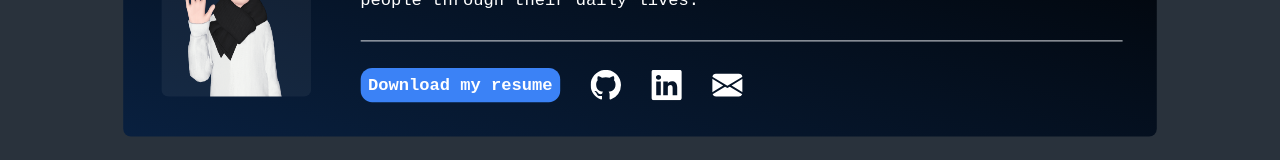
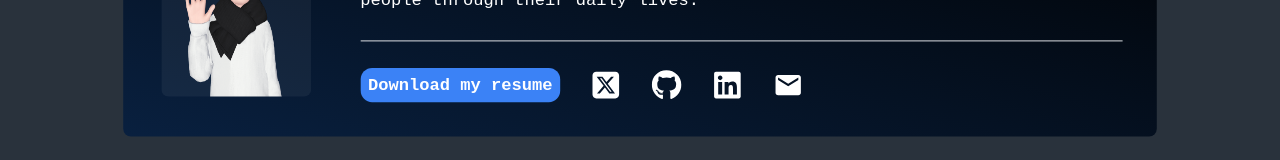
Before and after one commit to DevM7mdAli/PortfolioWeb, a React (Create React App) app: page / in a window 1280 px wide. Shown: the part 241-401 px from the top of the page. Built offline with nearby package versions, Linux system fonts and the light colour scheme; a web font is replaced by a local one.

Commit message:
replace svg with icon and adding X

```diff
--- a/src/App.js
+++ b/src/App.js
@@ -18,7 +18,7 @@ function App() {
       }
 
       <div className='flex flex-col gap-y-24 justify-center items-center w-full px-8 lg:px-24 mt-20'>
-        <AboutCard imgLogo={Logo} imgGif={LogoGif} resumeLink={me.resumeLink} linkedLink={me.linkedLink} GitHubLink={me.GitHubLink} Email={me.Email} about={`${me.about}`} />
+        <AboutCard imgLogo={Logo} imgGif={LogoGif} resumeLink={me.resumeLink} linkedLink={me.linkedLink} GitHubLink={me.GitHubLink} XLink={me.XLink} Email={me.Email} about={`${me.about}`} />
 
         <Skills />
 
--- a/src/components/About/AboutCard.js
+++ b/src/components/About/AboutCard.js
@@ -1,6 +1,9 @@
 import { useState } from "react"
+import { FaGithub, FaLinkedin } from "react-icons/fa";
+import { MdEmail } from "react-icons/md";
+import { FaSquareXTwitter } from "react-icons/fa6";
 
-export default function AboutCard({ imgLogo, about, imgGif, resumeLink, linkedLink, GitHubLink, Email }) {
+export default function AboutCard({ imgLogo, about, imgGif, resumeLink, linkedLink, GitHubLink, XLink, Email }) {
   const [inMouse, setInMouse] = useState(false)
   return (
     <div className="flex flex-col lg:flex-row p-9 gap-x-12 w-full border-blue-200 bg-gradient-to-tr from-bgFromGrad to-black rounded-lg transition-all scale-95 hover:scale-100" id="AboutMe">
@@ -22,20 +25,17 @@ export default function AboutCard({ imgLogo, about, imgGif, resumeLink, linkedLi
             <a href={resumeLink} target="_blank" rel="noopener noreferrer" className=" rounded-xl bg-btnBgColor px-2 py-1 text-lg font-bold">Download my resume</a>
           </div>
           <div className="flex gap-x-8">
+            <a href={XLink} target="_blank" rel="noopener noreferrer">
+              <FaSquareXTwitter size={32} />
+            </a>
             <a href={GitHubLink} target="_blank" rel="noopener noreferrer">
-              <svg xmlns="http://www.w3.org/2000/svg" width="32" height="32" fill="currentColor" viewBox="0 0 16 16">
-                <path d="M8 0C3.58 0 0 3.58 0 8c0 3.54 2.29 6.53 5.47 7.59.4.07.55-.17.55-.38 0-.19-.01-.82-.01-1.49-2.01.37-2.53-.49-2.69-.94-.09-.23-.48-.94-.82-1.13-.28-.15-.68-.52-.01-.53.63-.01 1.08.58 1.23.82.72 1.21 1.87.87 2.33.66.07-.52.28-.87.51-1.07-1.78-.2-3.64-.89-3.64-3.95 0-.87.31-1.59.82-2.15-.08-.2-.36-1.02.08-2.12 0 0 .67-.21 2.2.82.64-.18 1.32-.27 2-.27s1.36.09 2 .27c1.53-1.04 2.2-.82 2.2-.82.44 1.1.16 1.92.08 2.12.51.56.82 1.27.82 2.15 0 3.07-1.87 3.75-3.65 3.95.29.25.54.73.54 1.48 0 1.07-.01 1.93-.01 2.2 0 .21.15.46.55.38A8.01 8.01 0 0 0 16 8c0-4.42-3.58-8-8-8" />
-              </svg>
+              <FaGithub size={32} />
             </a>
             <a href={linkedLink} target="_blank" rel="noopener noreferrer">
-              <svg xmlns="http://www.w3.org/2000/svg" width="32" height="32" fill="currentColor" viewBox="0 0 16 16">
-                <path d="M0 1.146C0 .513.526 0 1.175 0h13.65C15.474 0 16 .513 16 1.146v13.708c0 .633-.526 1.146-1.175 1.146H1.175C.526 16 0 15.487 0 14.854zm4.943 12.248V6.169H2.542v7.225zm-1.2-8.212c.837 0 1.358-.554 1.358-1.248-.015-.709-.52-1.248-1.342-1.248S2.4 3.226 2.4 3.934c0 .694.521 1.248 1.327 1.248zm4.908 8.212V9.359c0-.216.016-.432.08-.586.173-.431.568-.878 1.232-.878.869 0 1.216.662 1.216 1.634v3.865h2.401V9.25c0-2.22-1.184-3.252-2.764-3.252-1.274 0-1.845.7-2.165 1.193v.025h-.016l.016-.025V6.169h-2.4c.03.678 0 7.225 0 7.225z" />
-              </svg>
+              <FaLinkedin size={32} />
             </a>
             <a href={Email}>
-              <svg xmlns="http://www.w3.org/2000/svg" width="32" height="32" fill="currentColor" viewBox="0 0 16 16">
-                <path d="M.05 3.555A2 2 0 0 1 2 2h12a2 2 0 0 1 1.95 1.555L8 8.414zM0 4.697v7.104l5.803-3.558zM6.761 8.83l-6.57 4.027A2 2 0 0 0 2 14h12a2 2 0 0 0 1.808-1.144l-6.57-4.027L8 9.586zm3.436-.586L16 11.801V4.697z" />
-              </svg>
+              <MdEmail size={32} />
             </a>
           </div>
         </div>
--- a/src/data/me.json
+++ b/src/data/me.json
@@ -3,5 +3,6 @@
   "resumeLink": "https://flowcv.com/resume/qqvjsd8dp7",
   "linkedLink": "https://www.linkedin.com/in/mohammed-alajmi-b5a327206/",
   "GitHubLink": "https://github.com/DevM7mdAli",
+  "XLink": "https://twitter.com/DevM7mdAli",
   "Email": "mailto:Mohammed-Alajmi@outlook.sa"
 }
```
